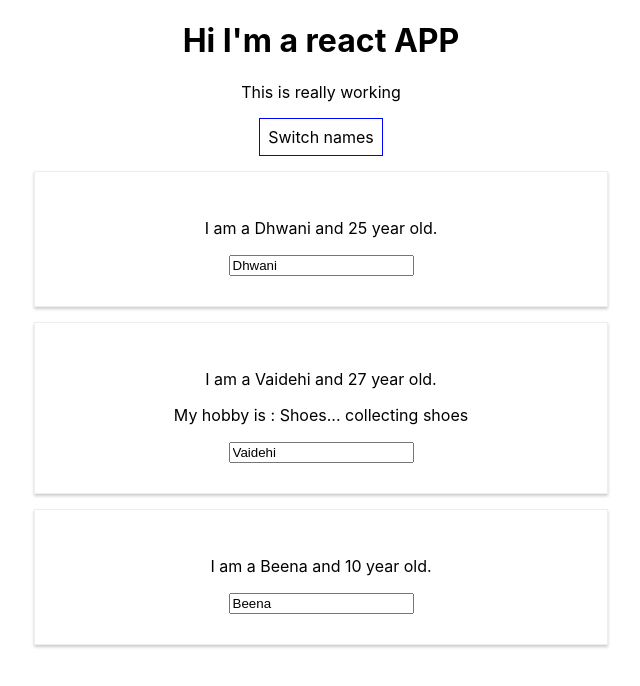
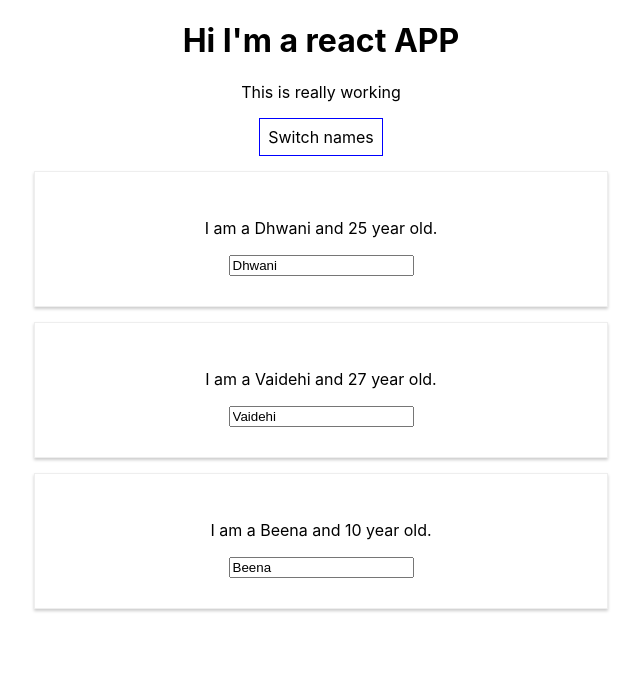
Before and after one commit to shahbhumi53/react-complete-guide, a React (Create React App) app: page / in a window 1280 px wide. Both pictures are taken after a click on the button "Switch names". Shown: the top 686 px of the page, without its empty margins (319-959 px from the left). Built offline with nearby package versions, Linux system fonts and the light colour scheme.

Commit message:
output the list wil map function

```diff
--- a/src/App.js
+++ b/src/App.js
@@ -95,17 +95,11 @@
         if(this.state.showPersons) {
             persons = (
                 <div>
-                    <Person name={ this.state.persons[0].name }
-                            age={ this.state.persons[0].age } />
-                    {/* preferable syntax to declare click events  */}
-                    <Person name={ this.state.persons[1].name }
-                            age={ this.state.persons[1].age }
-                            changed={ this.nameChangedHandler }
-                            click={ this.switchNameHandler.bind(this, 'DJOSHI') }>
-                        My hobby is : Shoes... collecting shoes
-                    </Person>
-                    <Person name={ this.state.persons[2].name }
-                            age={ this.state.persons[2].age } />
+                    {
+                        this.state.persons.map((person) => {
+                            return <Person name={ person.name } age={ person.age } />
+                        })
+                    }
                 </div>
             );
         }
```
